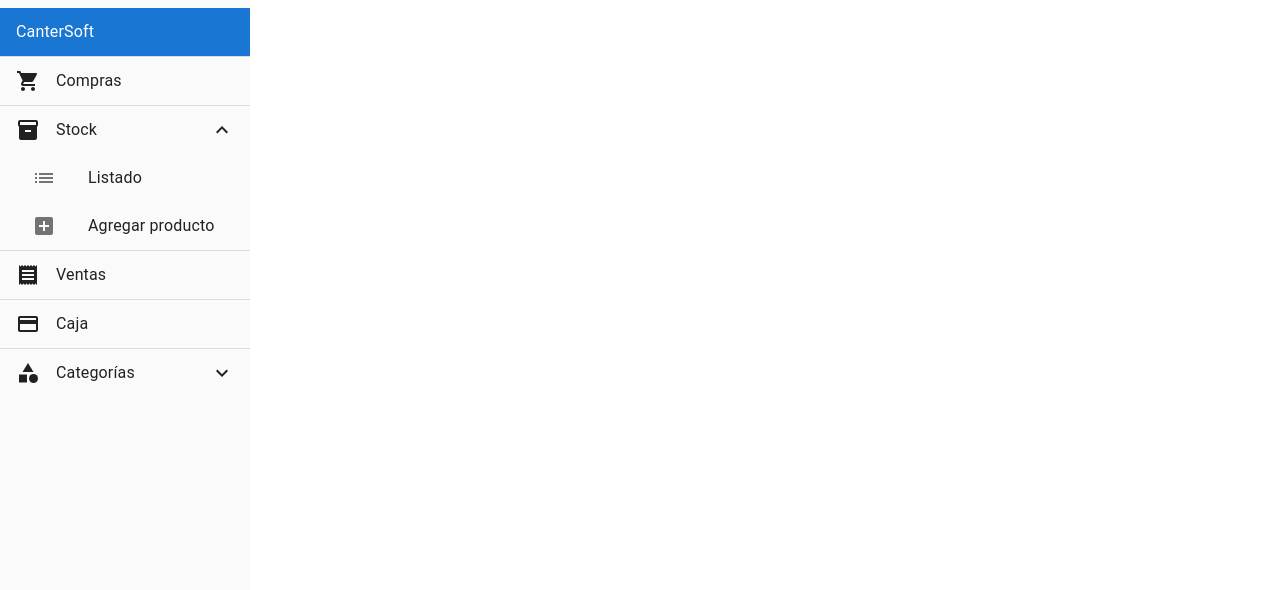
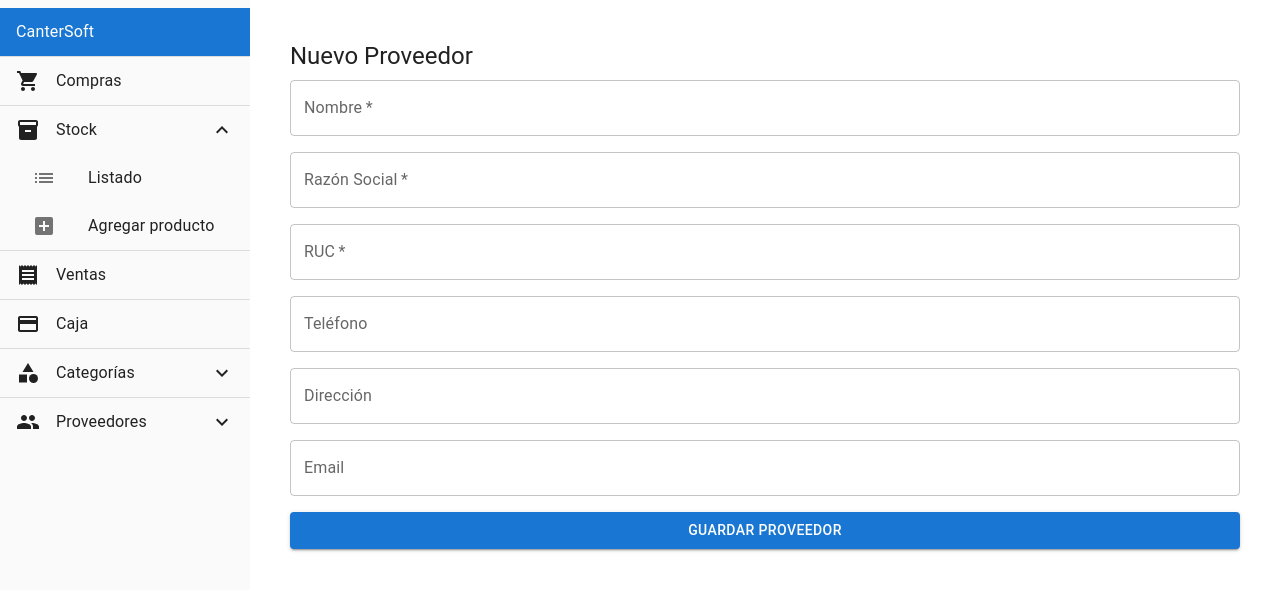
Before and after one commit to vabarrero14/cantersoft, a React (Create React App) app: page /proveedores/nuevo in a window 1280 px wide. Shown: the top 590 px of the page. Built offline with nearby package versions, Linux system fonts and the light colour scheme.

Commit message:
Se agregar proveedor

```diff
--- a/src/components/Content.js
+++ b/src/components/Content.js
@@ -5,6 +5,8 @@ import ProductoList from '../modules/stock/ProductoList';
 import ProductoForm from '../modules/stock/ProductoForm';
 import CategoriaForm from '../modules/categorias/CategoriaForm';
 import CategoriaList from '../modules/categorias/CategoriaList';
+import ProveedorForm from '../modules/proveedor/ProveedorForm';
+import ProveedorList from '../modules/proveedor/ProveedorList';
 
 const Compras = () => <div>Vista de Compras</div>;
 const Ventas = () => <div>Vista de Ventas</div>;
@@ -21,6 +23,8 @@ const Content = () => {
         <Route path="/stock/nuevo" element={<ProductoForm />} />
         <Route path="/categorias" element={<CategoriaList />} />
         <Route path="/categorias/nueva" element={<CategoriaForm />} />
+        <Route path="/proveedores" element={<ProveedorList />} />
+        <Route path="/proveedores/nuevo" element={<ProveedorForm />} />
       </Routes>
     </div>
   );
--- a/src/components/Sidebar.js
+++ b/src/components/Sidebar.js
@@ -6,13 +6,14 @@ import {
 } from '@mui/material';
 import {
   ShoppingCart, Inventory, Receipt, CreditCard,
-  ExpandLess, ExpandMore, List as ListIcon, AddBox, Category
+  ExpandLess, ExpandMore, List as ListIcon, AddBox, Category, People
 } from '@mui/icons-material';
 
 const Sidebar = () => {
   const location = useLocation();
   const [openStock, setOpenStock] = useState(true);
   const [openCategorias, setOpenCategorias] = useState(false);
+  const [openProveedores, setOpenProveedores] = useState(false);
 
   const isActive = (path) =>
     location.pathname === path ? { backgroundColor: '#d3d3d3' } : {};
@@ -112,6 +113,36 @@ const Sidebar = () => {
             </ListItemButton>
           </List>
         </Collapse>
+        <Divider />
+
+        {/* Proveedores */}
+        <ListItem disablePadding>
+          <ListItemButton onClick={() => setOpenProveedores(!openProveedores)}>
+            <People sx={{ marginRight: 2 }} />
+            <ListItemText primary="Proveedores" />
+            {openProveedores ? <ExpandLess /> : <ExpandMore />}
+          </ListItemButton>
+        </ListItem>
+        <Collapse in={openProveedores} timeout="auto" unmountOnExit>
+          <List component="div" disablePadding>
+            <ListItemButton
+              component={Link}
+              to="/proveedores"
+              sx={{ pl: 4, ...isActive('/proveedores') }}
+            >
+              <ListItemIcon><ListIcon /></ListItemIcon>
+              <ListItemText primary="Listado" />
+            </ListItemButton>
+            <ListItemButton
+              component={Link}
+              to="/proveedores/nuevo"
+              sx={{ pl: 4, ...isActive('/proveedores/nuevo') }}
+            >
+              <ListItemIcon><AddBox /></ListItemIcon>
+              <ListItemText primary="Agregar" />
+            </ListItemButton>
+          </List>
+        </Collapse>
       </List>
     </div>
   );
--- /dev/null
+++ b/src/modules/proveedor/ProveedorForm.js
@@ -0,0 +1,97 @@
+// src/modules/proveedor/ProveedorForm.js
+import React, { useState } from 'react';
+import { db } from '../../firebase/config';
+import { collection, addDoc } from 'firebase/firestore';
+import { TextField, Button, Typography, Box } from '@mui/material';
+import { useNavigate } from 'react-router-dom';
+
+const ProveedorForm = () => {
+  const [nombre, setNombre] = useState('');
+  const [razonSocial, setRazonSocial] = useState('');
+  const [ruc, setRuc] = useState('');
+  const [telefono, setTelefono] = useState('');
+  const [direccion, setDireccion] = useState('');
+  const [email, setEmail] = useState('');
+  const navigate = useNavigate();
+
+  const handleSubmit = async (event) => {
+    event.preventDefault();
+
+    if (!nombre || !razonSocial || !ruc) {
+      alert('El nombre, razón social y RUC son obligatorios');
+      return;
+    }
+
+    try {
+      await addDoc(collection(db, 'proveedores'), {
+        nombre,
+        razonSocial,
+        ruc,
+        telefono,
+        direccion,
+        email
+      });
+      alert('Proveedor agregado con éxito');
+      navigate('/proveedores');  // Redirige al listado de proveedores
+    } catch (error) {
+      console.error('Error al agregar el proveedor:', error);
+      alert('Hubo un error al agregar el proveedor');
+    }
+  };
+
+  return (
+    <div style={{ padding: 20 }}>
+      <Typography variant="h5" gutterBottom>
+        Nuevo Proveedor
+      </Typography>
+      <form onSubmit={handleSubmit}>
+        <Box sx={{ display: 'flex', flexDirection: 'column', gap: 2 }}>
+          <TextField
+            label="Nombre"
+            value={nombre}
+            onChange={(e) => setNombre(e.target.value)}
+            required
+            fullWidth
+          />
+          <TextField
+            label="Razón Social"
+            value={razonSocial}
+            onChange={(e) => setRazonSocial(e.target.value)}
+            required
+            fullWidth
+          />
+          <TextField
+            label="RUC"
+            value={ruc}
+            onChange={(e) => setRuc(e.target.value)}
+            required
+            fullWidth
+          />
+          <TextField
+            label="Teléfono"
+            value={telefono}
+            onChange={(e) => setTelefono(e.target.value)}
+            fullWidth
+          />
+          <TextField
+            label="Dirección"
+            value={direccion}
+            onChange={(e) => setDireccion(e.target.value)}
+            fullWidth
+          />
+          <TextField
+            label="Email"
+            value={email}
+            onChange={(e) => setEmail(e.target.value)}
+            fullWidth
+          />
+          <Button variant="contained" type="submit">
+            Guardar Proveedor
+          </Button>
+        </Box>
+      </form>
+    </div>
+  );
+};
+
+export default ProveedorForm;
--- /dev/null
+++ b/src/modules/proveedor/ProveedorList.js
@@ -0,0 +1,65 @@
+// src/modules/proveedor/ProveedorList.js
+import React, { useEffect, useState } from 'react';
+import { collection, getDocs } from 'firebase/firestore';
+import { db } from '../../firebase/config';
+import {
+  Table, TableBody, TableCell, TableContainer,
+  TableHead, TableRow, Paper, Typography
+} from '@mui/material';
+
+const ProveedorList = () => {
+  const [proveedores, setProveedores] = useState([]);
+
+  useEffect(() => {
+    const fetchProveedores = async () => {
+      try {
+        const querySnapshot = await getDocs(collection(db, 'proveedores'));
+        const data = querySnapshot.docs.map(doc => ({
+          id: doc.id,
+          ...doc.data()
+        }));
+        setProveedores(data);
+      } catch (error) {
+        console.error('Error al obtener proveedores:', error);
+      }
+    };
+
+    fetchProveedores();
+  }, []);
+
+  return (
+    <div style={{ padding: 20 }}>
+      <Typography variant="h5" gutterBottom>
+        Listado de Proveedores
+      </Typography>
+      <TableContainer component={Paper}>
+        <Table>
+          <TableHead>
+            <TableRow>
+              <TableCell>Nombre</TableCell>
+              <TableCell>Razón Social</TableCell>
+              <TableCell>RUC</TableCell>
+              <TableCell>Teléfono</TableCell>
+              <TableCell>Dirección</TableCell>
+              <TableCell>Email</TableCell>
+            </TableRow>
+          </TableHead>
+          <TableBody>
+            {proveedores.map((prov) => (
+              <TableRow key={prov.id}>
+                <TableCell>{prov.nombre}</TableCell>
+                <TableCell>{prov.razonSocial || '-'}</TableCell>
+                <TableCell>{prov.ruc || '-'}</TableCell>
+                <TableCell>{prov.telefono || '-'}</TableCell>
+                <TableCell>{prov.direccion || '-'}</TableCell>
+                <TableCell>{prov.email || '-'}</TableCell>
+              </TableRow>
+            ))}
+          </TableBody>
+        </Table>
+      </TableContainer>
+    </div>
+  );
+};
+
+export default ProveedorList;
```
